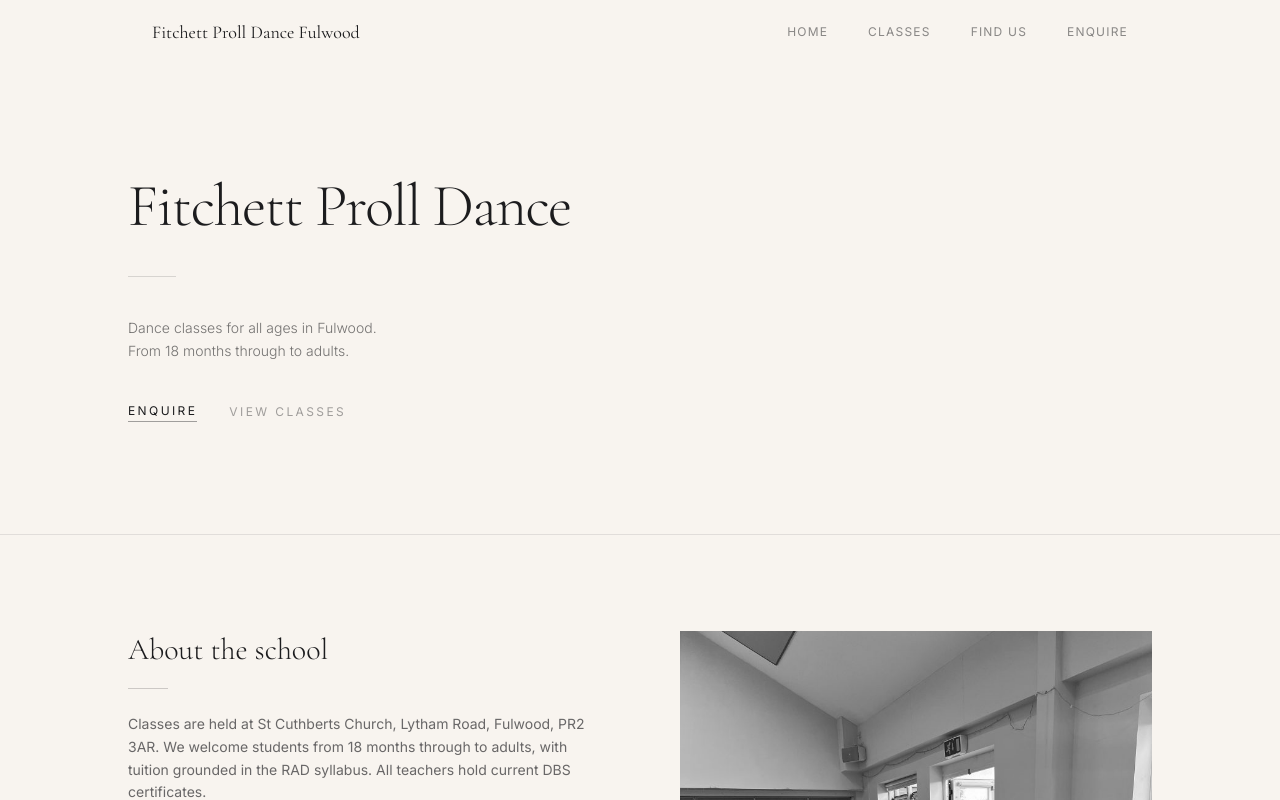
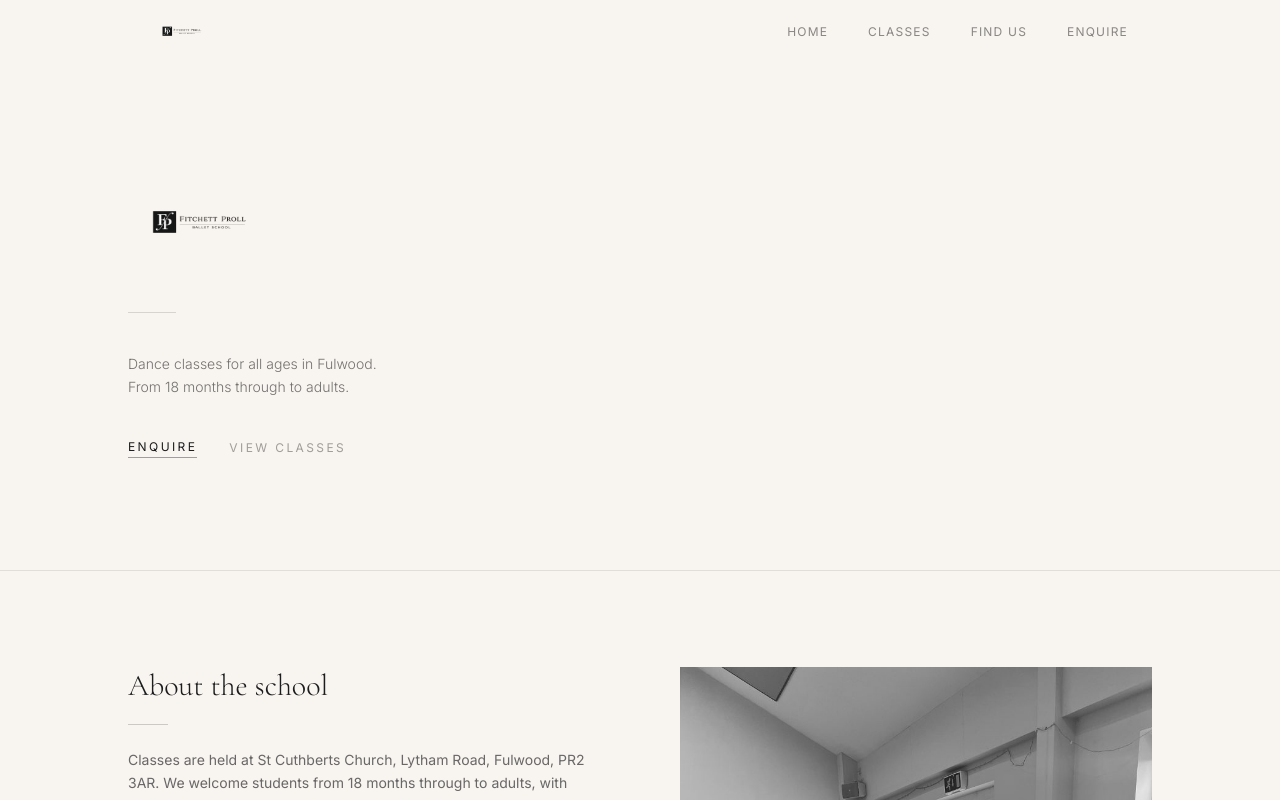
Before and after one commit to imjamber/dance-school-fulwood, a Next.js app: page / in a window 1280 px wide. Shown: the top 800 px of the page. Built offline with nearby package versions, Linux system fonts and the light colour scheme.

Commit message:
Add transparent logo PNG to navbar and hero
No blend modes needed — transparent bg sits cleanly on ivory.
Navbar: h-10 constrained, left-aligned.
Hero: h-24 prominent, left-aligned above location text.

https://claude.ai/code/session_011dmZJGgsMYvWrGhN1q3J1C

```diff
--- a/src/components/home/Hero.tsx
+++ b/src/components/home/Hero.tsx
@@ -1,14 +1,21 @@
 import Link from "next/link"
-import { SCHOOL_NAME, LOCATION_NAME } from "@/lib/constants"
+import Image from "next/image"
+import { LOCATION_NAME } from "@/lib/constants"
 
 export default function Hero() {
   return (
     <section className="bg-ivory pt-16 px-6">
       <div className="max-w-5xl mx-auto py-28 flex flex-col gap-10">
 
-        <h1 className="font-serif text-5xl md:text-6xl text-charcoal font-light leading-none tracking-tight">
-          {SCHOOL_NAME}
-        </h1>
+        <div className="relative h-24 w-96 max-w-full">
+          <Image
+            src="/images/logo.png"
+            alt="Fitchett Proll Ballet School"
+            fill
+            priority
+            style={{ objectFit: "contain", objectPosition: "left center" }}
+          />
+        </div>
 
         <div className="w-12 h-px bg-charcoal/15" />
 
--- a/src/components/layout/Navbar.tsx
+++ b/src/components/layout/Navbar.tsx
@@ -2,8 +2,8 @@
 
 import { useState, useEffect } from "react"
 import Link from "next/link"
+import Image from "next/image"
 import { AnimatePresence, motion } from "framer-motion"
-import { SITE_TITLE } from "@/lib/constants"
 
 const NAV = [
   { label: "Home",     href: "/" },
@@ -31,8 +31,14 @@ export default function Navbar() {
       >
         <div className="max-w-5xl mx-auto px-6 flex items-center justify-between h-16">
 
-          <Link href="/" className="font-serif text-lg text-charcoal hover:text-charcoal/60 transition-colors">
-            {SITE_TITLE}
+          <Link href="/" className="relative block h-10 w-52 shrink-0">
+            <Image
+              src="/images/logo.png"
+              alt="Fitchett Proll Ballet School"
+              fill
+              priority
+              style={{ objectFit: "contain", objectPosition: "left center" }}
+            />
           </Link>
 
           <nav className="hidden md:flex items-center gap-10">
```
Also changed, not shown: 0AC426CB-2842-44A7-B6DE-67E8F49B3BC0.png (deleted), public/images/logo.png.
